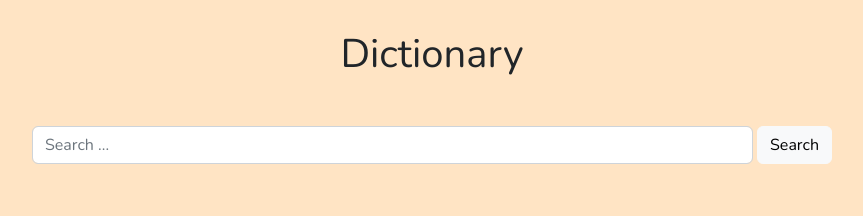
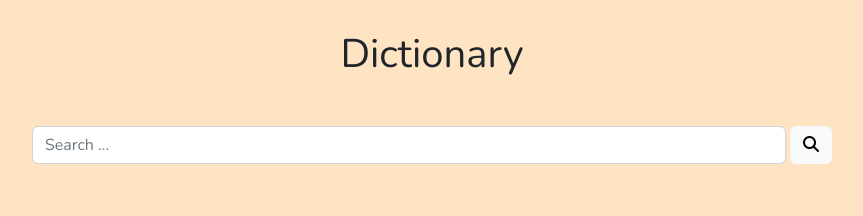
Before and after one commit to zahraf1998/react-dictionary-app, a React (Create React App) app: page / in a window 1280 px wide. Shown: the top 216 px of the page, without its empty margins (208-1071 px from the left). Built offline with nearby package versions, Linux system fonts and the light colour scheme; no server answers; the HTML template or start-up script is replaced by a standard one.

Commit message:
added search icon

```diff
--- a/public/index.html
+++ b/public/index.html
@@ -11,6 +11,10 @@
       href="https://fonts.googleapis.com/css2?family=Nunito:wght@400;700&display=swap"
       rel="stylesheet"
     />
+    <script
+      src="https://kit.fontawesome.com/b889471e94.js"
+      crossorigin="anonymous"
+    ></script>
     <title>Dictionary App</title>
   </head>
   <body>
--- a/src/components/Search.js
+++ b/src/components/Search.js
@@ -21,11 +21,9 @@ export default function Search({ setWord }) {
           autoComplete="off"
           onChange={handleChange}
         ></input>
-        <input
-          type="submit"
-          value="Search"
-          className="btn btn-light ms-1"
-        ></input>
+        <button type="submit" className="btn btn-light ms-1">
+          <i className="fa-solid fa-magnifying-glass"></i>
+        </button>
       </form>
     </div>
   );
```
